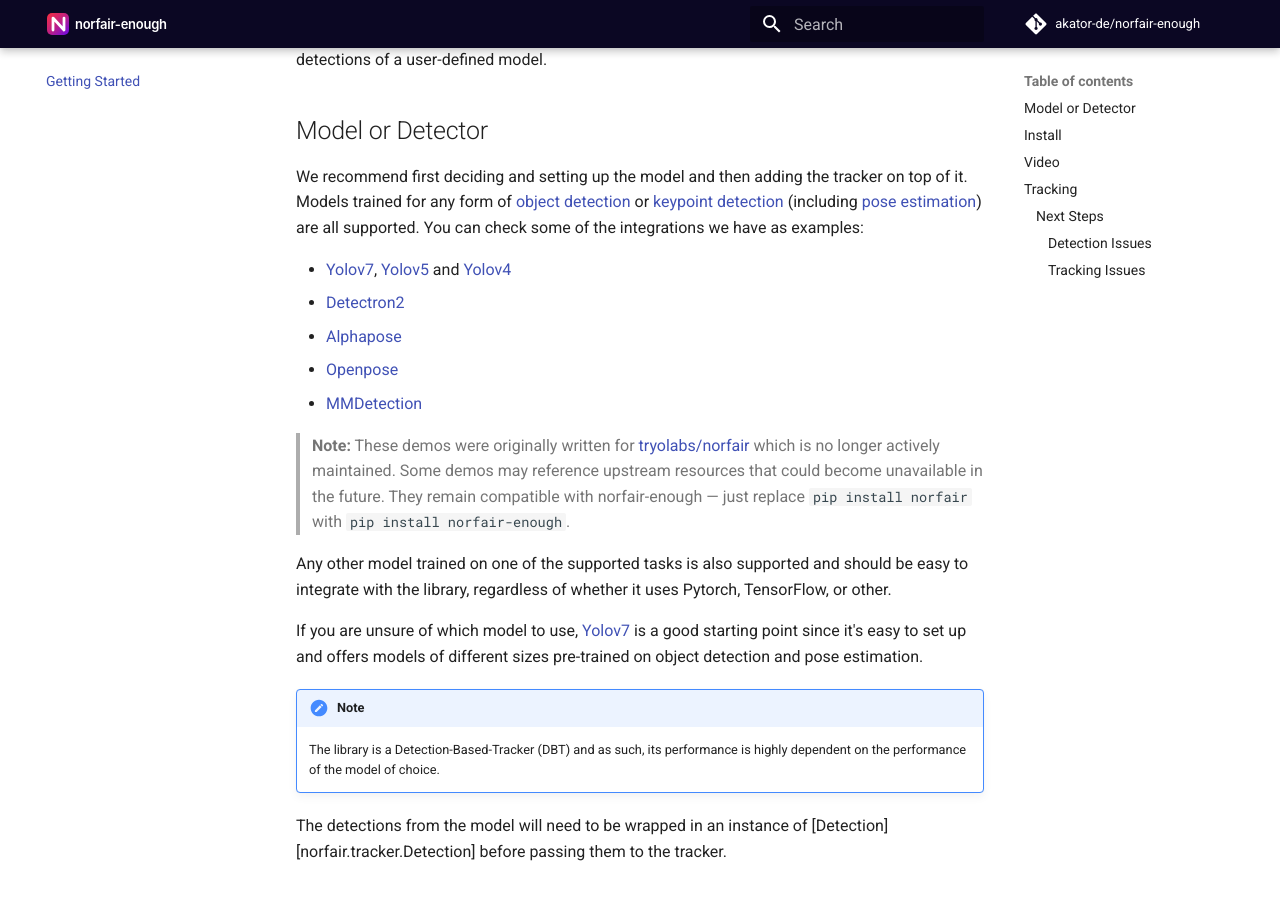
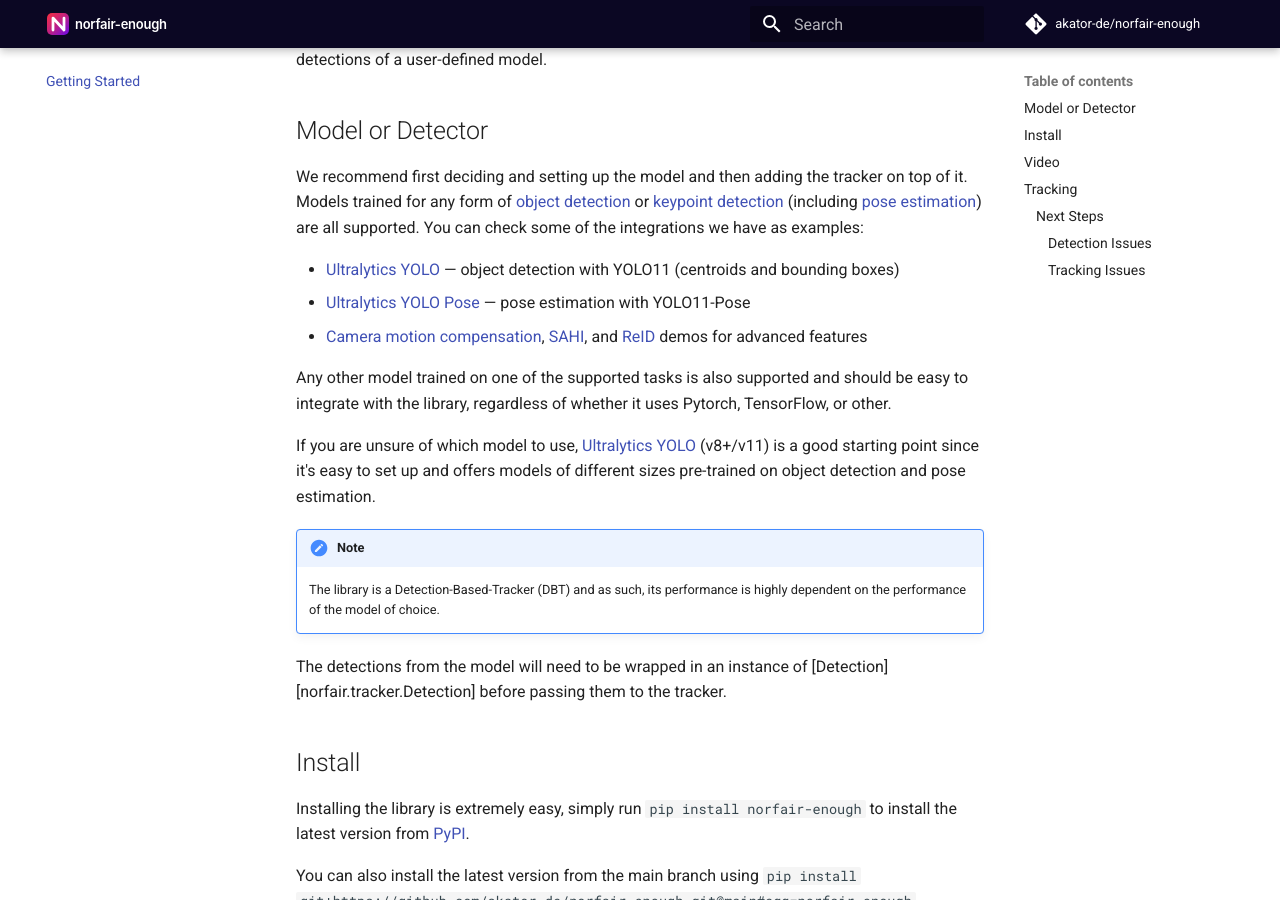
Before and after one commit to akator-de/norfair-enough, an MkDocs documentation site: the page built from docs/getting_started.md, in a window 1280 px wide and 900 px high, scrolled down 206 px. Built offline with MkDocs 1.6.1 and Material for MkDocs 9.7.7, drawn with Linux system fonts in a browser that asks for light colours; comment, search, counter and statistics services are not loaded; the version menu is left out.

Commit message:
docs: update README and getting_started for modernized demos

```diff
--- a/docs/getting_started.md
+++ b/docs/getting_started.md
@@ -7,17 +7,13 @@
 We recommend first deciding and setting up the model and then adding the tracker on top of it.
 Models trained for any form of [object detection](https://paperswithcode.com/task/object-detection) or [keypoint detection](https://paperswithcode.com/task/keypoint-detection) (including [pose estimation](https://paperswithcode.com/task/pose-estimation)) are all supported. You can check some of the integrations we have as examples:
 
-- [Yolov7](https://github.com/akator-de/norfair-enough/tree/main/demos/yolov7), [Yolov5](https://github.com/akator-de/norfair-enough/tree/main/demos/yolov5) and [Yolov4](https://github.com/akator-de/norfair-enough/tree/main/demos/yolov4)
-- [Detectron2](https://github.com/akator-de/norfair-enough/tree/main/demos/detectron2)
-- [Alphapose](https://github.com/akator-de/norfair-enough/tree/main/demos/alphapose)
-- [Openpose](https://github.com/akator-de/norfair-enough/tree/main/demos/openpose)
-- [MMDetection](https://github.com/akator-de/norfair-enough/tree/main/demos/mmdetection)
-
-> **Note:** These demos were originally written for [tryolabs/norfair](https://github.com/tryolabs/norfair) which is no longer actively maintained. Some demos may reference upstream resources that could become unavailable in the future. They remain compatible with norfair-enough — just replace `pip install norfair` with `pip install norfair-enough`.
+- [Ultralytics YOLO](https://github.com/akator-de/norfair-enough/tree/main/demos/ultralytics) — object detection with YOLO11 (centroids and bounding boxes)
+- [Ultralytics YOLO Pose](https://github.com/akator-de/norfair-enough/tree/main/demos/ultralytics_pose) — pose estimation with YOLO11-Pose
+- [Camera motion compensation](https://github.com/akator-de/norfair-enough/tree/main/demos/camera_motion), [SAHI](https://github.com/akator-de/norfair-enough/tree/main/demos/sahi), and [ReID](https://github.com/akator-de/norfair-enough/tree/main/demos/reid) demos for advanced features
 
 Any other model trained on one of the supported tasks is also supported and should be easy to integrate with the library, regardless of whether it uses Pytorch, TensorFlow, or other.
 
-If you are unsure of which model to use, [Yolov7](https://github.com/WongKinYiu/yolov7) is a good starting point since it's easy to set up and offers models of different sizes pre-trained on object detection and pose estimation.
+If you are unsure of which model to use, [Ultralytics YOLO](https://docs.ultralytics.com/) (v8+/v11) is a good starting point since it's easy to set up and offers models of different sizes pre-trained on object detection and pose estimation.
 
 !!! Note
     The library is a Detection-Based-Tracker (DBT) and as such, its performance is highly dependent on the performance of the model of choice.
```
Also changed, not shown: README.md (+19 -34 lines).
